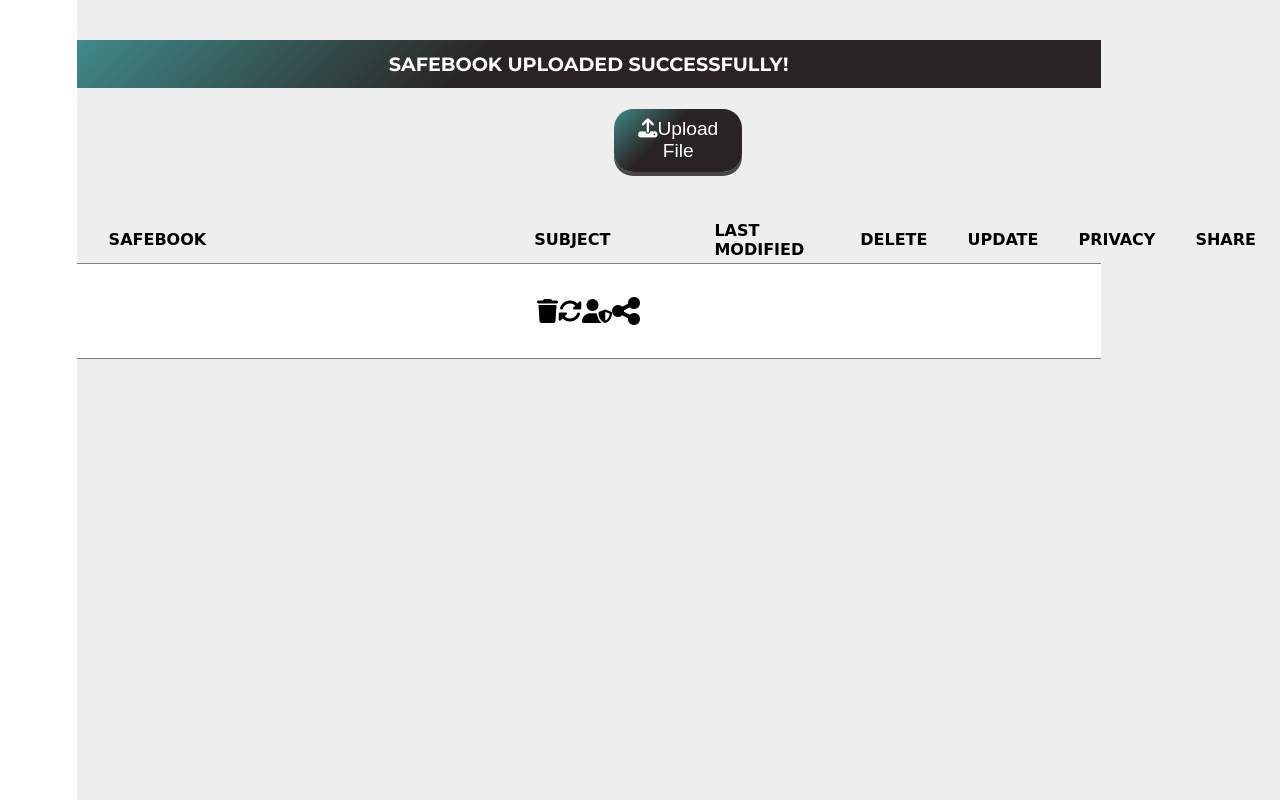
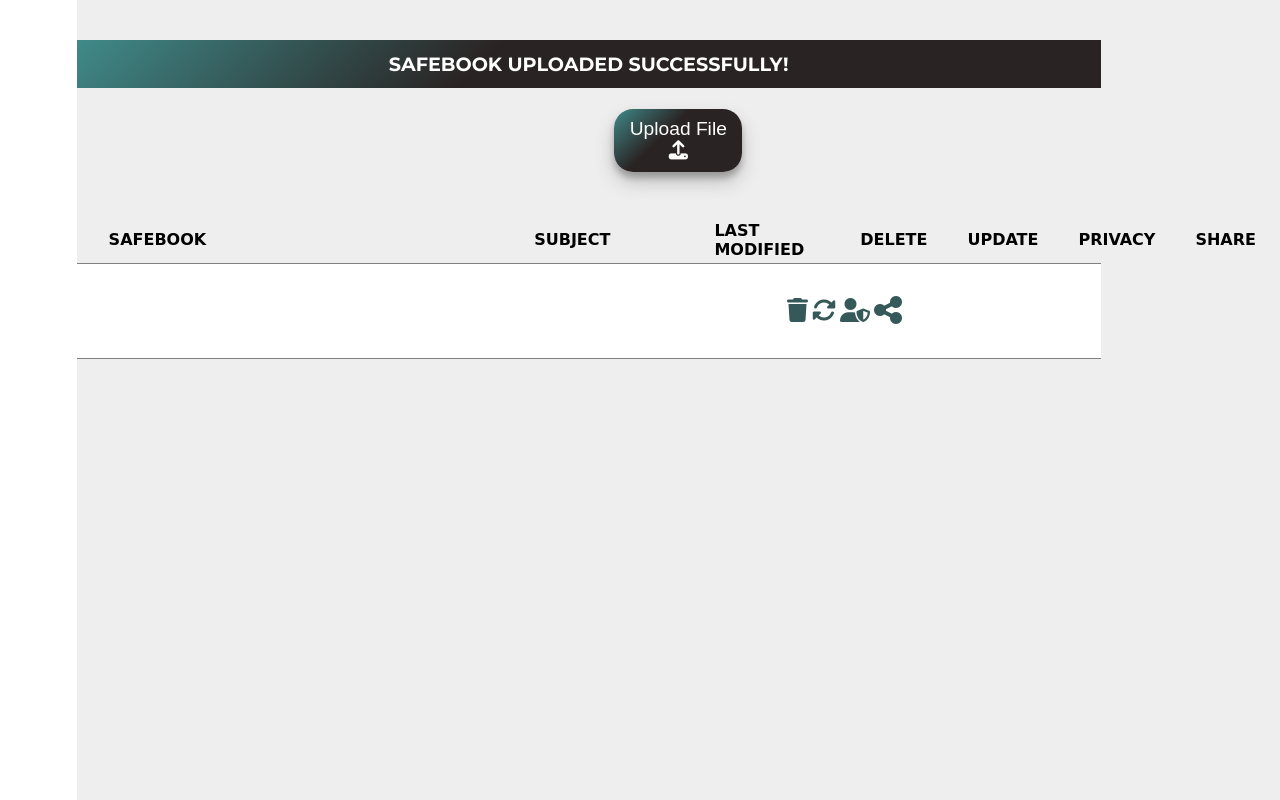
Before and after one commit to ShivanshGoel221B/SafeBook, a plain HTML site: page index.html in a window 1280 px wide. Shown: the part 48-848 px from the top of the page. Drawn offline with Linux system fonts and the light colour scheme.

Commit message:
Styled 'Upload File' Button

```diff
--- a/index.html
+++ b/index.html
@@ -288,7 +288,8 @@
         </div>
         <div class="btn">
           <button class="upload-button">
-            <i class="fa fa-upload" aria-hidden="true"></i>Upload File
+            Upload File
+            <i class="fa fa-upload" aria-hidden="true"></i>
           </button>
         </div>
 
--- a/style.css
+++ b/style.css
@@ -365,6 +365,8 @@ body {
 {
   display: flex;
   justify-content: center;
+
+
 }
 
 .delete {
@@ -376,10 +378,15 @@ body {
   transform: scale(1.1);
   color: #355958;
 }
+.fa-trash
+{
+  margin-left: 32rem;
+}
+
 .icons
 {
-  display: flex;
-  /* color:#355958; */
+
+  color:#355958;
 
 }
 .last-modified {
@@ -489,8 +496,17 @@ body {
   cursor: pointer;
   border-radius: 1.2rem;
   margin-top: 1.3rem;
+  box-shadow:rgba(0, 0, 0, 0.19) 0px 10px 20px,rgba(0,0, 0, 0.23) 0px 6px 6px;
+  transition:all 160ms ease-in;
 
-  box-shadow: 0px 4px #454545;
+}
+.upload-button:hover{
+  background:#355958;
+}
+.upload-button:active
+{
+  background:#355958;
+  transform:scale(.95);
 }
 
 .uploaded-files {
```
